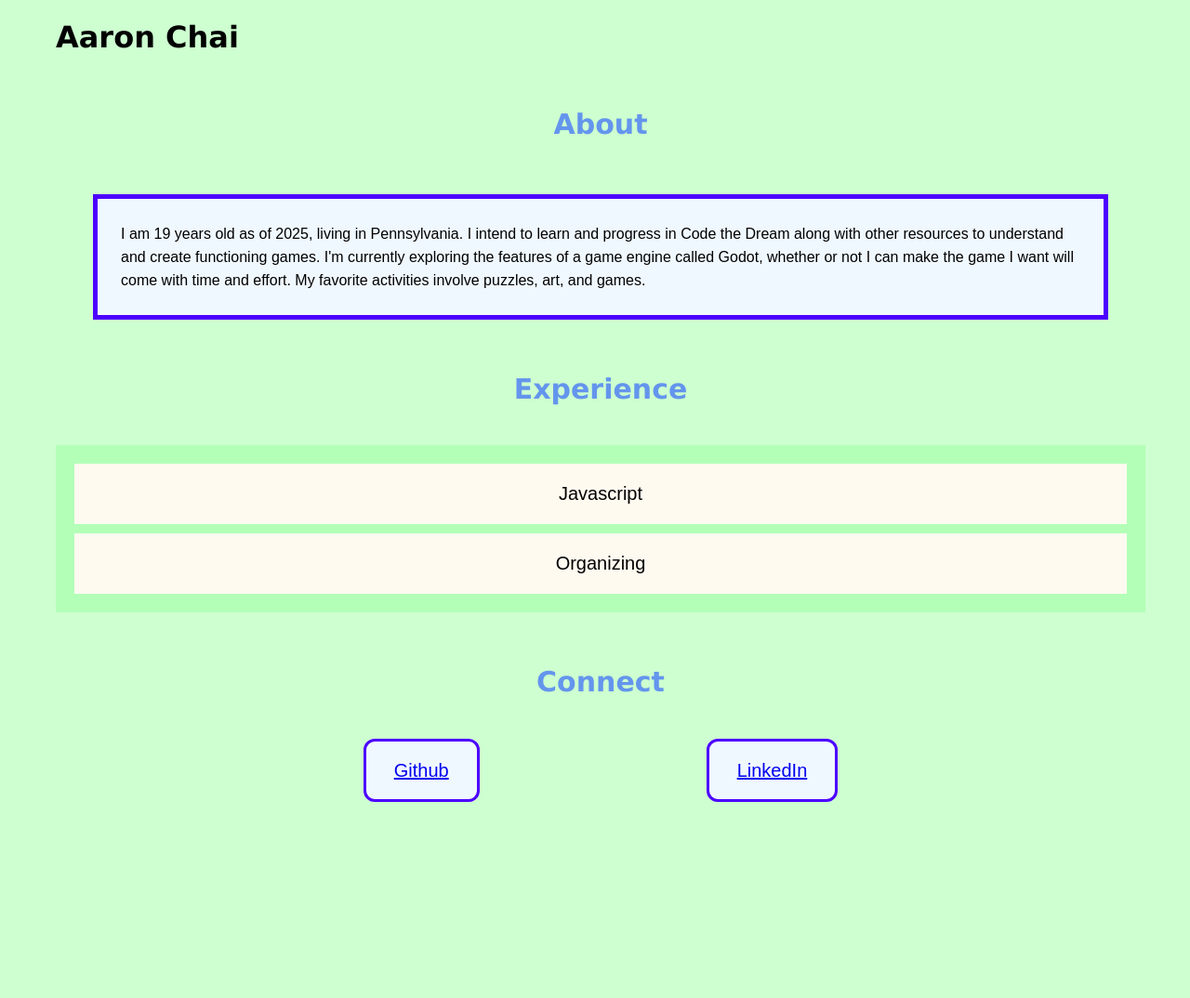
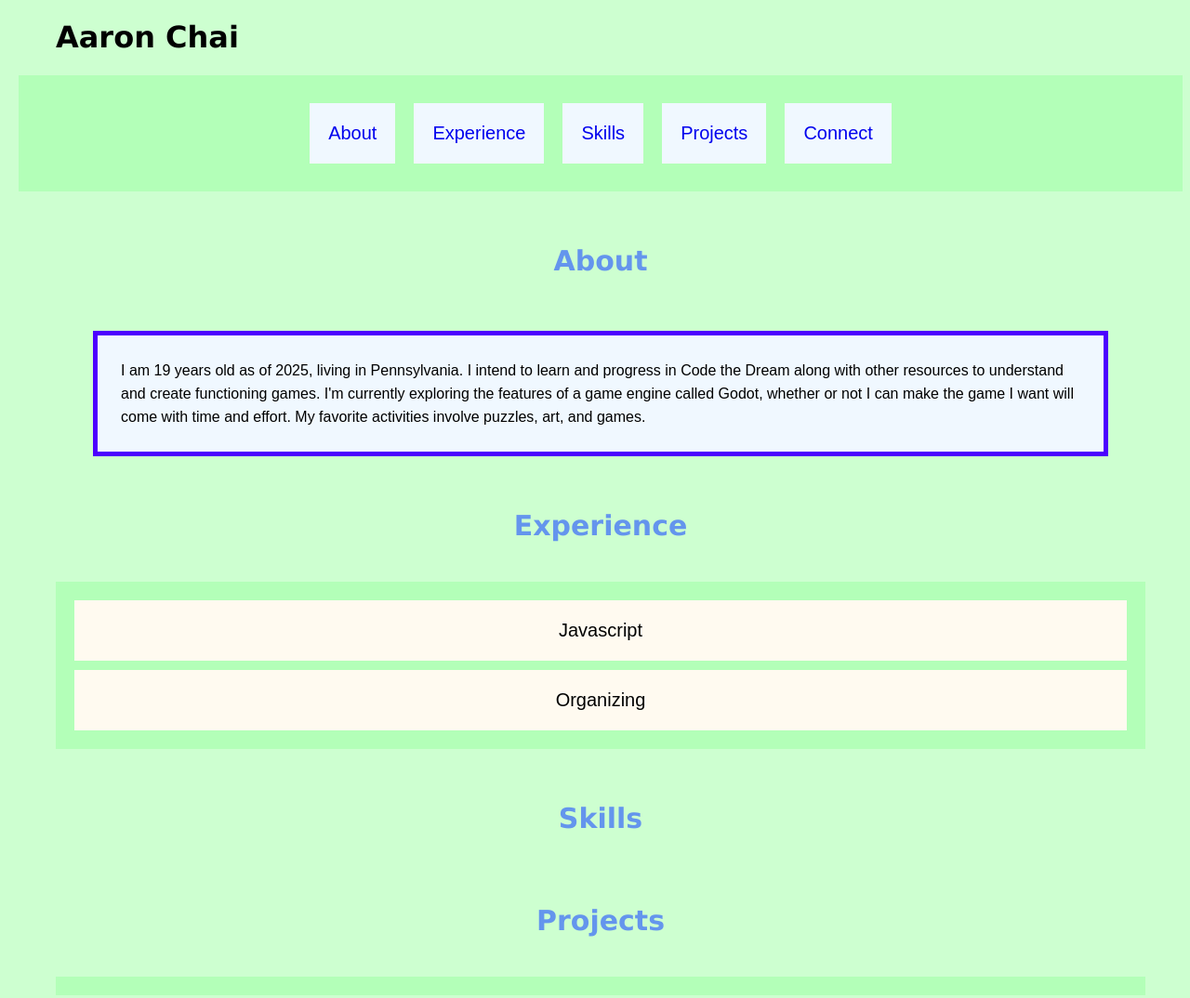
Before and after one commit to ReadyASomeone/aaron-chai-kepler, a plain HTML site: page index.html in a window 1280 px wide. Shown: the top 1074 px of the page at 93% size. Before the commit the page ends 906 px from the top, so only its background shows below. Drawn offline with Linux system fonts and the light colour scheme.

Commit message:
format and sections added

```diff
--- a/css/index.css
+++ b/css/index.css
@@ -1,6 +1,19 @@
 body {
     background-color: rgb(205, 255, 208);
     margin-left: 20px;
+}
+nav {
+    background-color:  rgb(179, 255, 184);
+    padding: 20px;
+    display: flex;
+    flex-direction: row;
+    justify-content: center;
+    li {
+        background-color: aliceblue;
+        a {
+            text-decoration: none;
+        }
+    }
 }
 h1 {
     font-family: Verdana, Geneva, Tahoma, sans-serif;
@@ -41,14 +54,16 @@ ul {
     background-color:  rgb(179, 255, 184);
     padding: 10px;
 }
-a {
+#Connect a {
     font-family: Arial, Helvetica, sans-serif;
     font-size: 20px;
-    margin: 120px;
-    padding: 20px;
+    margin: 30px;
+    padding: 5px;
     padding-left: 30px;
     padding-right: 30px;
     background-color: aliceblue;
     border: 3px solid rgb(76, 0, 255);
     border-radius: 12px;
+    display: flex;
+    display: inline-block;
 }
--- a/index.html
+++ b/index.html
@@ -6,6 +6,13 @@
     </head>
         <body>
             <h1>Aaron Chai</h1>
+            <nav>
+                <li><a href="#About">About</a></li>
+                <li><a href="#Experience">Experience</a></li>
+                <li><a href="#Skills">Skills</a></li>
+                <li><a href="#Projects">Projects</a></li>
+                <li><a href="#Connect">Connect</a></li>
+            </nav>
             <section id="About">
             <h2>About</h2>
             <p>
@@ -22,6 +29,13 @@
                 <li>Organizing</li>
             </ul>
             </section>
+            <section id="Skills">
+                <h2>Skills</h2>
+            </section>
+            <section id="Projects">
+                <h2>Projects</h2>
+                <ul></ul>
+            </section>
             <section id="Connect">
             <h2>Connect</h2>
             <a href="https://github.com/ReadyASomeone">Github</a>
```
